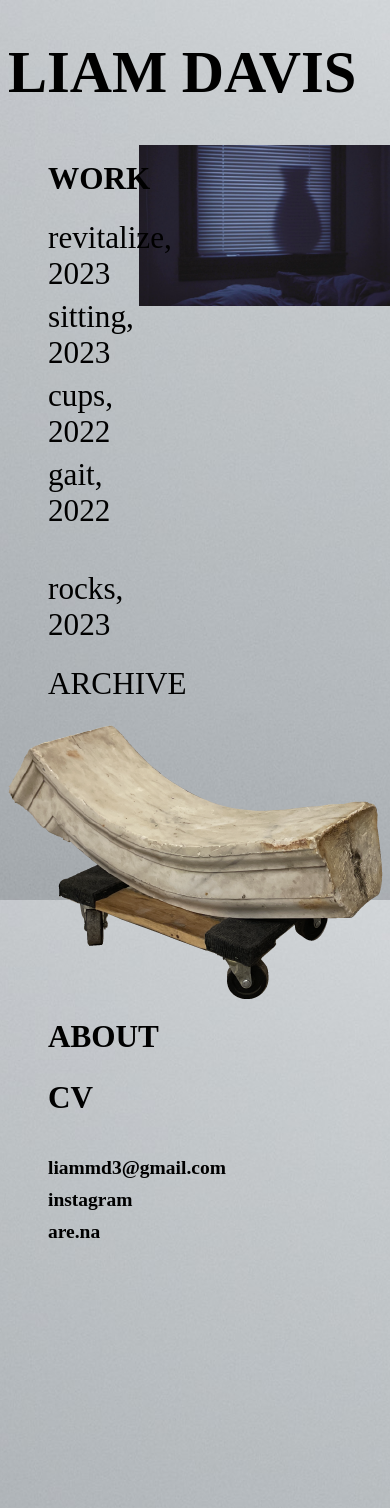
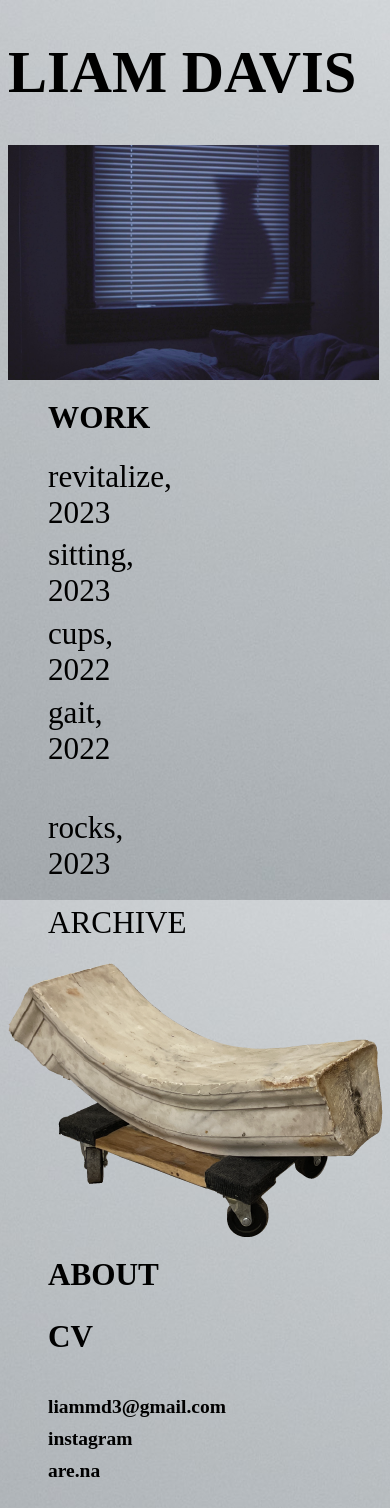
Before and after one commit to liammdavis/liammdavis.github.io, a Jekyll site: the page built from index.html, in a window 390 px wide. Built offline with Jekyll 4.4.1, drawn with Linux system fonts in a browser that asks for light colours; before the commit the page ends 1269 px from its top, so only the background shows below that.

Commit message:
that dang period

```diff
--- a/css/main.css
+++ b/css/main.css
@@ -162,14 +162,14 @@ h2 {
 
 
 @media screen and (max-width: 1000px )  {
-    column {
+    .column {
         float: none;
     }
 
 }
 
 @media screen and (max-width: 700px )  {
-    frontright {
+    .frontright {
        width: 95vw;
     }
 
```
